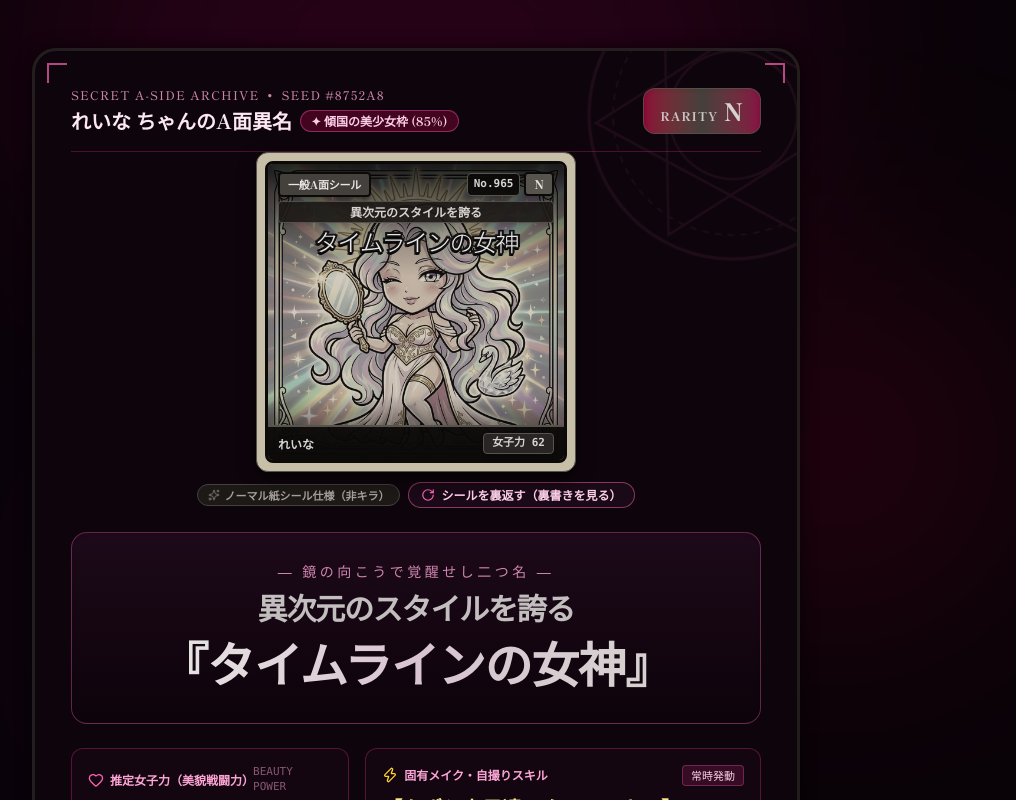
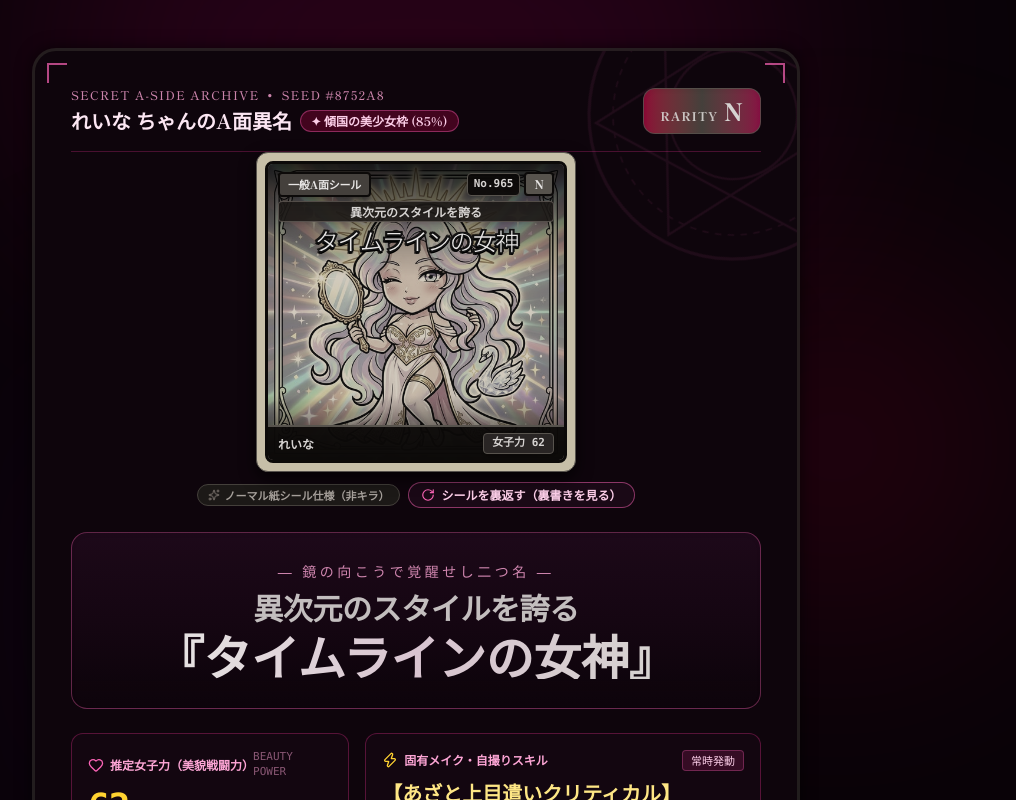
Before and after one commit to tom8ten/josou-futatsuna-maker, a Next.js app: page / in a window 1280 px wide. Both pictures are taken after a click on the button "A面称号を覚醒させる". Shown: the top 800 px of the page, without its empty margins (224-1240 px from the left). Built offline with nearby package versions, Linux system fonts and the light colour scheme.

Commit message:
Fix long futatsuna title overflow by dynamically scaling font size and removing break-keep

```diff
--- a/src/app/api/og/route.tsx
+++ b/src/app/api/og/route.tsx
@@ -324,7 +324,7 @@ export async function GET(req: NextRequest) {
               <div
                 style={{
                   display: "flex",
-                  fontSize: "30px",
+                  fontSize: result.prefix.length >= 15 ? "26px" : "30px",
                   fontWeight: 700,
                   color: "#fde68a",
                   marginBottom: "2px",
@@ -335,7 +335,14 @@ export async function GET(req: NextRequest) {
               <div
                 style={{
                   display: "flex",
-                  fontSize: result.suffix.length > 12 ? "44px" : "52px",
+                  fontSize:
+                    result.suffix.length >= 18
+                      ? "32px"
+                      : result.suffix.length >= 14
+                      ? "38px"
+                      : result.suffix.length >= 11
+                      ? "44px"
+                      : "52px",
                   fontWeight: 900,
                   color: rarityStyle.accentColor,
                   textAlign: "center",
--- a/src/components/BikkurimanSticker.tsx
+++ b/src/components/BikkurimanSticker.tsx
@@ -127,14 +127,18 @@ export default function BikkurimanSticker({ result }: BikkurimanStickerProps) {
 
               {/* 前半の修飾語リボン */}
               <div
-                className={`rounded px-2 py-0.5 text-center shadow-md ${
+                className={`rounded px-1.5 py-0.5 text-center shadow-md overflow-hidden ${
                   isNormal
                     ? "bg-stone-900/90 border border-stone-500/60"
                     : "bg-[#1a0816]/90 border border-pink-300/90"
                 }`}
               >
                 <p
-                  className={`text-[10px] sm:text-xs font-black truncate ${
+                  className={`${
+                    result.prefix.length >= 15
+                      ? "text-[9px] sm:text-[11px]"
+                      : "text-[10px] sm:text-xs"
+                  } font-black leading-tight break-words ${
                     isNormal ? "text-stone-300" : "text-pink-200"
                   }`}
                 >
@@ -142,13 +146,23 @@ export default function BikkurimanSticker({ result }: BikkurimanStickerProps) {
                 </p>
               </div>
 
-              {/* 後半のメインキャラ名（Nは素朴な白文字、R以上は鮮やかな極太袋文字） */}
-              <div className="mt-1 text-center">
+              {/* 後半のメインキャラ名（文字数に応じて自動縮小し枠内に収める） */}
+              <div className="mt-1 text-center px-0.5 overflow-hidden">
                 <div
-                  className="font-black text-lg sm:text-2xl leading-tight tracking-tighter break-keep"
+                  className={`font-black leading-tight tracking-tighter break-words ${
+                    result.suffix.length >= 18
+                      ? "text-[11px] sm:text-[13px]"
+                      : result.suffix.length >= 15
+                      ? "text-xs sm:text-sm"
+                      : result.suffix.length >= 12
+                      ? "text-sm sm:text-base"
+                      : result.suffix.length >= 10
+                      ? "text-base sm:text-xl"
+                      : "text-lg sm:text-2xl"
+                  }`}
                   style={{
                     color: isNormal ? "#e7e5e4" : meta.titleColor,
-                    WebkitTextStroke: "1.5px #111111",
+                    WebkitTextStroke: result.suffix.length >= 15 ? "1px #111111" : "1.5px #111111",
                     textShadow: isNormal
                       ? "0 2px 0 #000000, -1.5px -1.5px 0 #1c1917, 1.5px -1.5px 0 #1c1917, -1.5px 1.5px 0 #1c1917"
                       : `0 2px 0 #000000, 2px 2px 0 ${meta.titleStroke}, -2px -2px 0 #111111, 2px -2px 0 #111111, -2px 2px 0 #111111, 0 4px 10px rgba(0,0,0,0.85)`,
--- a/src/components/DiagnosisClient.tsx
+++ b/src/components/DiagnosisClient.tsx
@@ -381,21 +381,33 @@ export default function DiagnosisClient({
                 <BikkurimanSticker result={result} />
 
                 {/* カード中央：生成された二つ名 */}
-                <div className="my-6 py-7 px-4 sm:px-6 rounded-2xl bg-gradient-to-b from-[#1f0a1b]/90 via-[#150612] to-[#0d040b]/90 border border-pink-400/35 text-center relative shadow-inner">
+                <div className="my-6 py-6 sm:py-7 px-3 sm:px-6 rounded-2xl bg-gradient-to-b from-[#1f0a1b]/90 via-[#150612] to-[#0d040b]/90 border border-pink-400/35 text-center relative shadow-inner overflow-hidden">
                   <p className="text-xs sm:text-sm text-pink-300/80 tracking-[0.25em] mb-2">
                     ― 鏡の向こうで覚醒せし二つ名 ―
                   </p>
 
-                  <div className="text-2xl sm:text-4xl md:text-5xl font-black tracking-tight leading-snug break-keep">
+                  <div className="font-black tracking-tight leading-snug break-words max-w-full">
                     <span
-                      className={`block text-lg sm:text-2xl md:text-3xl mb-1 font-bold ${
+                      className={`block mb-1.5 font-bold break-words ${
+                        result.prefix.length >= 15
+                          ? "text-sm sm:text-xl md:text-2xl"
+                          : "text-base sm:text-2xl md:text-3xl"
+                      } ${
                         result.rarity === "N" ? "text-stone-300/90" : "text-amber-200/95"
                       }`}
                     >
                       {result.prefix}
                     </span>
                     <span
-                      className={`bg-clip-text text-transparent bg-gradient-to-r ${
+                      className={`inline-block max-w-full break-words bg-clip-text text-transparent bg-gradient-to-r ${
+                        result.suffix.length >= 18
+                          ? "text-base sm:text-2xl md:text-3xl"
+                          : result.suffix.length >= 14
+                          ? "text-lg sm:text-3xl md:text-4xl"
+                          : result.suffix.length >= 10
+                          ? "text-xl sm:text-3xl md:text-4xl"
+                          : "text-2xl sm:text-4xl md:text-5xl"
+                      } ${
                         result.rarity === "UR"
                           ? "from-pink-200 via-amber-200 to-purple-200 drop-shadow-[0_2px_18px_rgba(236,72,153,0.45)]"
                           : result.rarity === "N"
```
